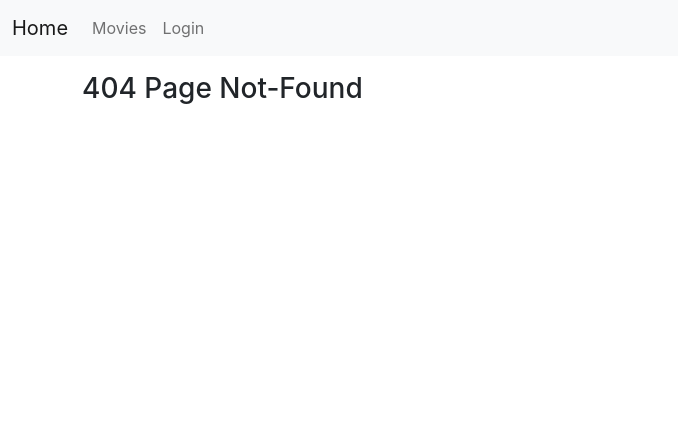
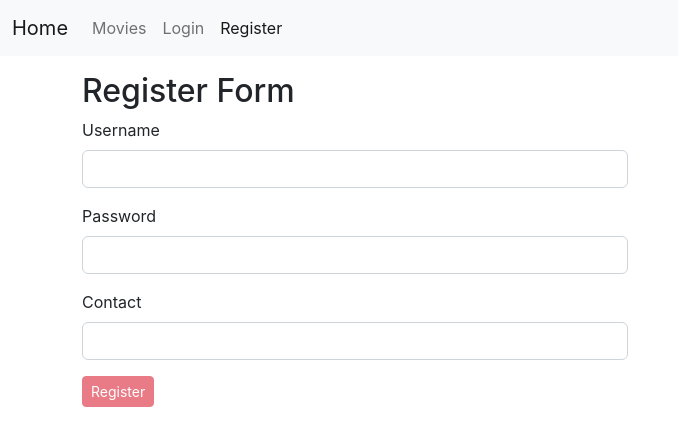
Before and after one commit to harikrishnan-annappilly/movies-frontend-react, a React (Create React App) app: page /register in a window 1280 px wide. Before the commit this address had no page. Shown: the top 446 px of the page, without its empty margins (0-678 px from the left). Built offline with nearby package versions, Linux system fonts and the light colour scheme.

Commit message:
register form added with custom hook

```diff
--- a/package.json
+++ b/package.json
@@ -8,6 +8,7 @@
     "@testing-library/user-event": "^13.5.0",
     "bootstrap": "^5.2.3",
     "font-awesome": "^4.7.0",
+    "joi": "^17.7.0",
     "lodash": "^4.17.21",
     "react": "^18.2.0",
     "react-dom": "^18.2.0",
--- a/src/App.js
+++ b/src/App.js
@@ -7,6 +7,7 @@ import NotFound from "./components/common/NotFound";
 import NavBar from "./components/NavBar";
 import LoginForm from "./components/LoginForm";
 import MovieForm from "./components/MovieForm";
+import RegisterForm from "./components/RegisterForm";
 
 function App() {
     return (
@@ -15,6 +16,7 @@ function App() {
             <div className="container mt-3">
                 <Routes>
                     <Route path="/login" element={<LoginForm />} />
+                    <Route path="/register" element={<RegisterForm />} />
                     <Route path="/movies" element={<Movies />} />
                     <Route path="/movies/:id" element={<MovieForm />} />
                     <Route
--- a/src/components/NavBar.jsx
+++ b/src/components/NavBar.jsx
@@ -21,6 +21,9 @@ function NavBar(props) {
                             <NavLink className="nav-link" to="/login">
                                 Login
                             </NavLink>
+                            <NavLink className="nav-link" to="/register">
+                                Register
+                            </NavLink>
                         </div>
                     </div>
                 </div>
--- /dev/null
+++ b/src/components/RegisterForm.jsx
@@ -0,0 +1,103 @@
+import React from "react";
+import useForms from "./common/hooks/useForm";
+import Joi from "joi";
+import Input from "./common/Input";
+
+function RegisterForm(props) {
+    const user = {
+        username: "",
+        password: "",
+        contact: "",
+    };
+
+    const schema = {
+        username: Joi.string().required().min(3).label("Username"),
+        password: Joi.string().required().min(3).label("Password"),
+        contact: Joi.number()
+            .integer()
+            .greater(100)
+            .less(9999)
+            .label("Contact"),
+    };
+
+    const [formData, handleChange, validateForm, isFormValid] = useForms(
+        user,
+        schema
+    );
+
+    function handleFormSubmit(form) {
+        form.preventDefault();
+        if (!validateForm()) return false;
+        console.log(formData);
+        console.log("form submitted");
+    }
+
+    return (
+        <div>
+            <div className="row">
+                <div className="col">
+                    <h2>Register Form</h2>
+                </div>
+            </div>
+            <div className="row">
+                <div className="col-6">
+                    <form autoComplete="off" onSubmit={handleFormSubmit}>
+                        <div className="mb-3">
+                            <Input
+                                name={"username"}
+                                label={"Username"}
+                                type="text"
+                                onChange={handleChange}
+                                error={
+                                    formData.errors.username
+                                        ? formData.errors.username
+                                        : null
+                                }
+                                value={formData.inputs.username}
+                            />
+                        </div>
+                        <div className="mb-3">
+                            <Input
+                                name={"password"}
+                                label={"Password"}
+                                type="password"
+                                onChange={handleChange}
+                                error={
+                                    formData.errors.password
+                                        ? formData.errors.password
+                                        : null
+                                }
+                                value={formData.inputs.password}
+                            />
+                        </div>
+                        <div className="mb-3">
+                            <Input
+                                name={"contact"}
+                                label={"Contact"}
+                                type="contact"
+                                onChange={handleChange}
+                                error={
+                                    formData.errors.contact
+                                        ? formData.errors.contact
+                                        : null
+                                }
+                                value={formData.inputs.contact}
+                            />
+                        </div>
+                        <button
+                            className={
+                                "btn btn-sm" +
+                                (isFormValid() ? " btn-danger" : " btn-success")
+                            }
+                            disabled={isFormValid()}
+                        >
+                            Register
+                        </button>
+                    </form>
+                </div>
+            </div>
+        </div>
+    );
+}
+
+export default RegisterForm;
--- /dev/null
+++ b/src/components/common/hooks/useForm.js
@@ -0,0 +1,113 @@
+import { useReducer } from "react";
+import Joi from "joi";
+
+// example usage
+//const [formData, handleChange, isFormValid, submitDisabled] = useForms(user,schema);
+
+// takes 2 arguments
+// userForms(<data>, <validateSchema>)
+// example
+// const data = {name: "",age: "",};
+// const schema = {name: Joi.string().required().min(3).label("Name")};
+
+// returns
+// 1) formData{inputs, errors}]
+// 2) handleChange() - for checking the onChange on inputs - input name should match with formData
+// 3) isFormValid() - check errors and enter into data.errors
+// 4) submitDisabled() - helper function to disable a submitbutton if form is not valid
+
+function setValues(state, action) {
+    switch (action.type) {
+        case "FORM":
+            return {
+                ...state,
+                inputs: { ...state.inputs, ...action.inputs },
+                errors: { ...state.errors, ...action.errors },
+            };
+        case "ERROR_FULL":
+            return {
+                ...state,
+                errors: { ...action.data },
+            };
+        default:
+            return state;
+    }
+}
+
+function useForms(inputs = {}, schema = {}, errors = {}) {
+    const initialValue = {
+        inputs,
+        schema,
+        errors,
+    };
+    const [data, dispatch] = useReducer(setValues, initialValue);
+
+    function handleChange(input) {
+        const name = input.currentTarget.name;
+        const value = input.currentTarget.value;
+        const inputs = { [name]: value };
+        const result = validateSingle(name, value);
+        dispatch({
+            type: "FORM",
+            inputs: { ...inputs },
+            errors: { [name]: result ? result[name] : null },
+        });
+    }
+
+    function submitDisabled() {
+        const formData = { ...data.inputs };
+        const schema = data.schema;
+        const options = {};
+
+        const result = Joi.object(schema).validate(formData, options);
+
+        return result.error ? true : false;
+    }
+
+    function isFormValid() {
+        const formData = { ...data.inputs };
+        const schema = data.schema;
+        const options = { abortEarly: false };
+
+        const result = Joi.object(schema).validate(formData, options);
+
+        if (result.error) {
+            const newErrors = {};
+            result.error.details.map((err) => {
+                const path = err.path[0];
+                const message = err.message;
+                newErrors[path] = message;
+            });
+            dispatch({ type: "ERROR_FULL", data: { ...newErrors } });
+            return false;
+        }
+        dispatch({ type: "ERROR_FULL", data: {} });
+        return true;
+    }
+
+    function validateSingle(name, value) {
+        const singleSchema = { [name]: data.schema[name] };
+        const formData = { [name]: value };
+        const result = Joi.object(singleSchema).validate(formData);
+
+        if (result.error) {
+            const newErrors = {};
+            result.error.details.map((err) => {
+                const path = err.path[0];
+                const message = err.message;
+                newErrors[path] = message;
+            });
+            return newErrors;
+        }
+        return null;
+    }
+
+    return [
+        { inputs: data.inputs, errors: data.errors },
+        handleChange,
+        isFormValid,
+        submitDisabled,
+    ];
+}
+
+export default useForms;
```
Also changed, not shown: 1 other file (tests, documents, lock files or other folders).
